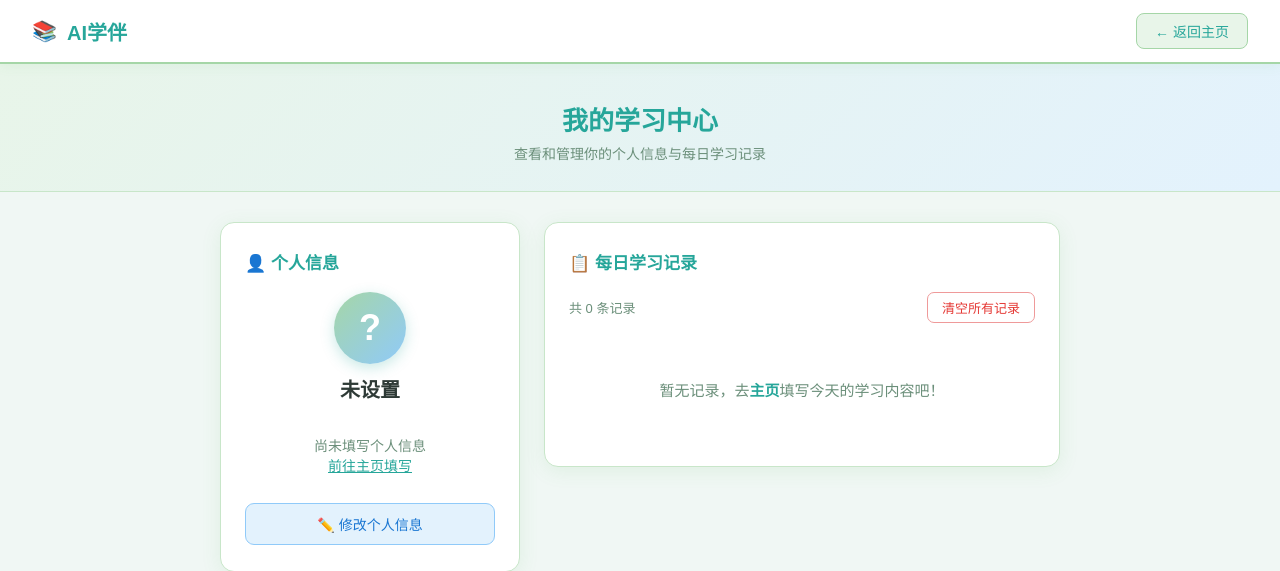
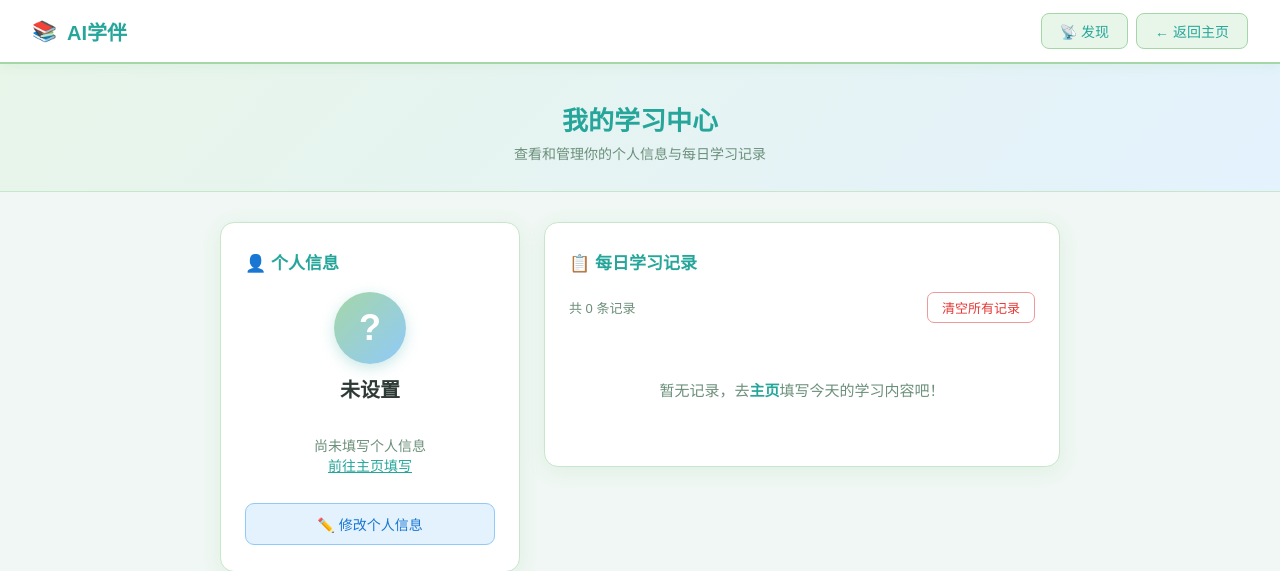
Before and after one commit to wangluqi678-stack/ai-study-assistant, a Flask app: page /profile.html in a window 1280 px wide. Shown: the top 571 px of the page. Run offline with Flask 3, Linux system fonts and the light colour scheme.

Commit message:
Update profile.html

```diff
--- a/templates/profile.html
+++ b/templates/profile.html
@@ -514,7 +514,10 @@
     <span>📚</span>
     <span>AI学伴</span>
   </a>
-  <a class="btn-back" href="index.html">← 返回主页</a>
+  <div style="display:flex;gap:8px">
+    <a class="btn-back" href="feed.html">📡 发现</a>
+    <a class="btn-back" href="index.html">← 返回主页</a>
+  </div>
 </nav>
 
 <div class="page-header">
```
